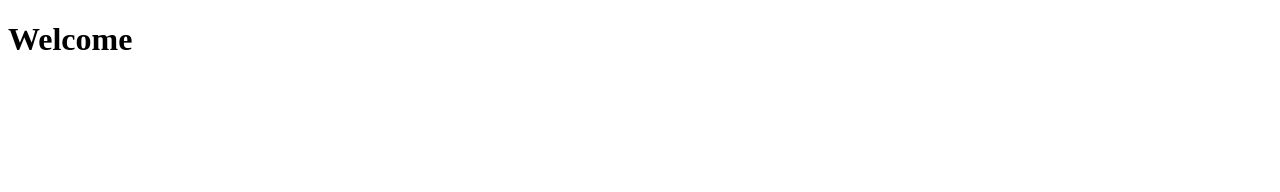
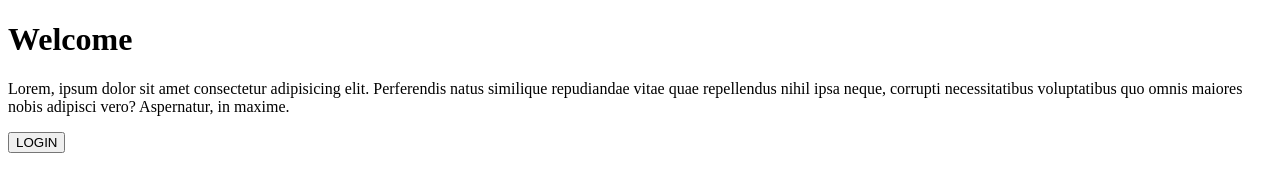
Before and after one commit to resitdc/belajar-github-02, a plain HTML site: page index.html in a window 1280 px wide. Drawn offline with Linux system fonts and the light colour scheme.

Commit message:
Add paragraf and button login

```diff
--- a/index.html
+++ b/index.html
@@ -7,5 +7,9 @@
 </head>
 <body>
   <h1>Welcome</h1>
+  <p>Lorem, ipsum dolor sit amet consectetur adipisicing elit. Perferendis natus similique repudiandae vitae quae repellendus nihil ipsa neque, corrupti necessitatibus voluptatibus quo omnis maiores nobis adipisci vero? Aspernatur, in maxime.</p>
+  <a href="./login.html">
+    <button>LOGIN</button>
+  </a>
 </body>
 </html>
```
